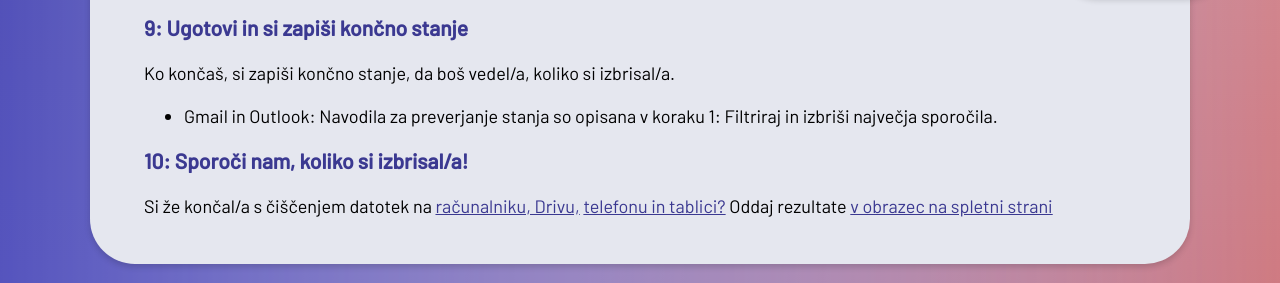
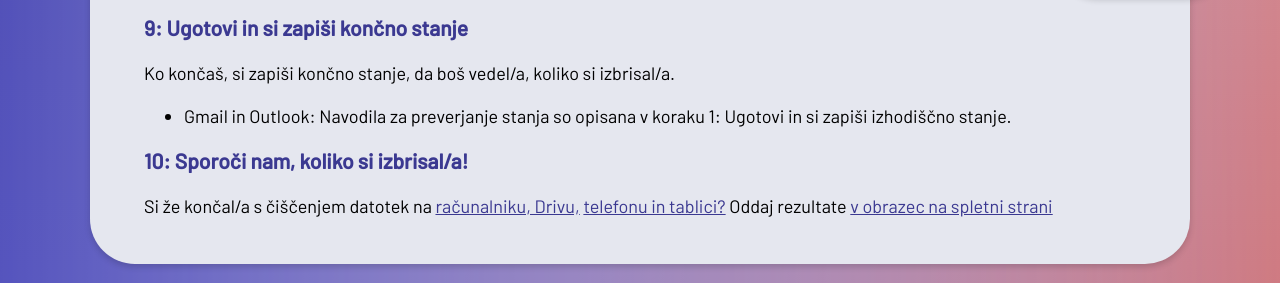
Before and after one commit to ewba/dcd-si, a Jekyll site: the page built from eposta.md, in a window 1280 px wide and 900 px high, scrolled down 2259 px. Shown: the part 205-488 px from the top of the window. Built offline with Jekyll 4.4.1, drawn with Linux system fonts in a browser that asks for light colours.

Commit message:
Update eposta.md

```diff
--- a/eposta.md
+++ b/eposta.md
@@ -52,7 +52,7 @@ Ne prebiraš številnih newsletterjev, na katere si se prijavil/a? Odjavi se!
 
 ### 9: Ugotovi in si zapiši končno stanje
 Ko končaš, si zapiši končno stanje, da boš vedel/a, koliko si izbrisal/a.
-- Gmail in Outlook: Navodila za preverjanje stanja so opisana v koraku 1: Filtriraj in izbriši največja sporočila.
+- Gmail in Outlook: Navodila za preverjanje stanja so opisana v koraku 1: Ugotovi in si zapiši izhodiščno stanje.
 
 ### 10: Sporoči nam, koliko si izbrisal/a!
 Si že končal/a s čiščenjem datotek na <a href="https://ewba.github.io/dcd-si/datoteke.html" target="_blank" rel="noopener">računalniku, Drivu,</a> <a href="https://ewba.github.io/dcd-si/telefon.html" target="_blank" rel="noopener">telefonu in tablici?</a> Oddaj rezultate [v obrazec na spletni strani]({{ site.submitURL }})
```
